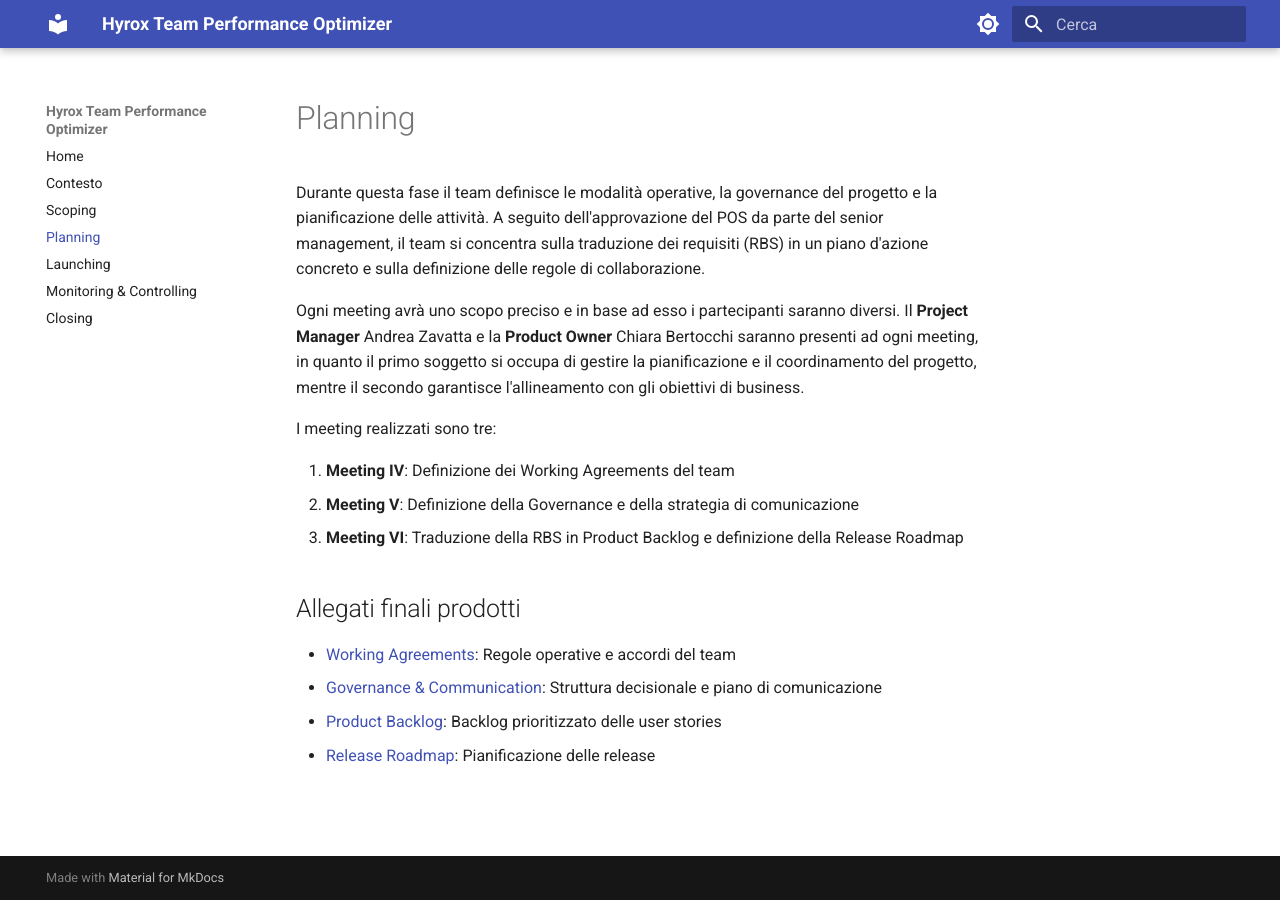
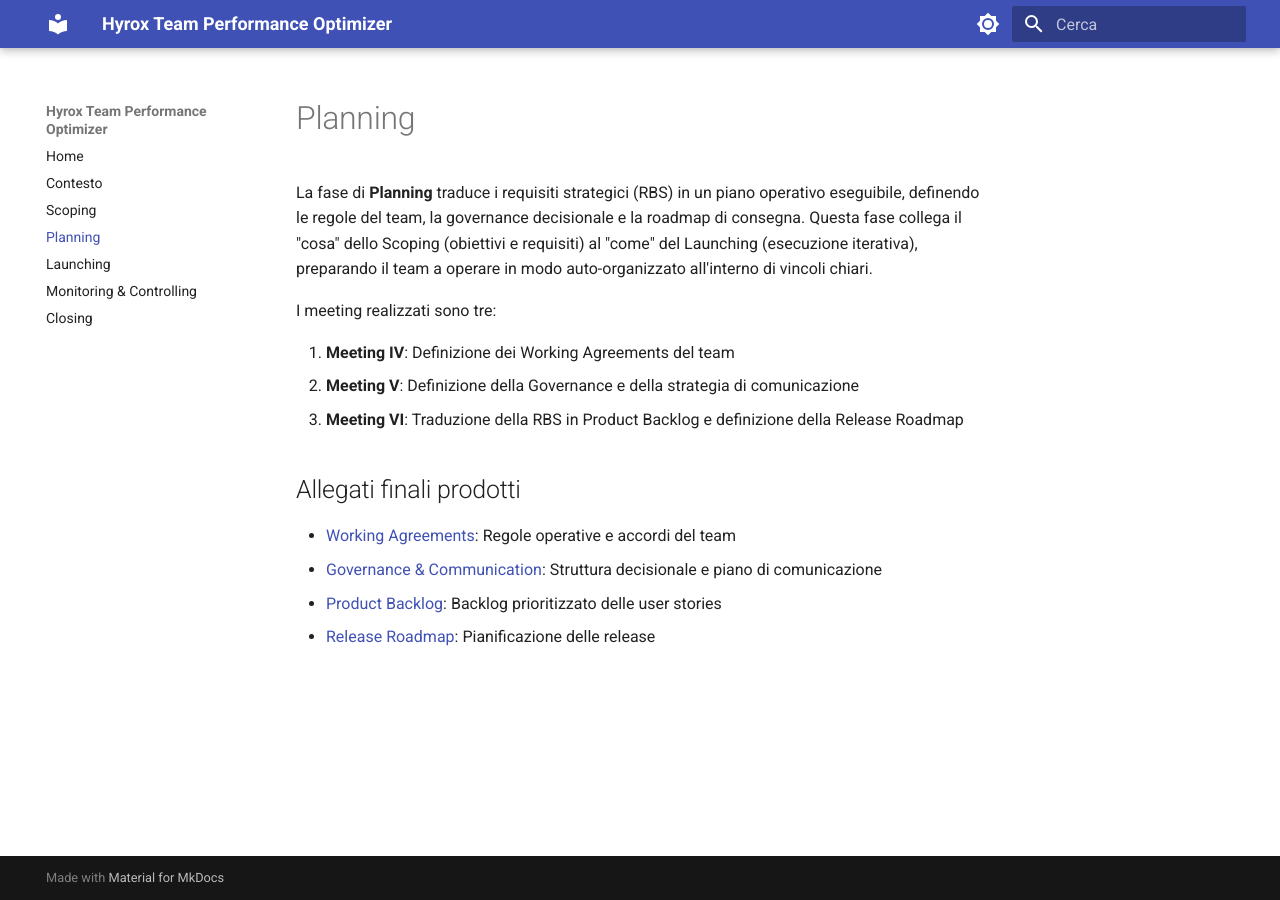
Before and after one commit to AndreaZavatta/Hyrox-Training-PM, an MkDocs documentation site: the page built from docs/2-Planning/planning.md, in a window 1280 px wide. Built offline with MkDocs 1.6.1 and Material for MkDocs 9.7.7, drawn with Linux system fonts in a browser that asks for light colours.

Commit message:
refactor

```diff
--- a/docs/2-Planning/planning.md
+++ b/docs/2-Planning/planning.md
@@ -1,8 +1,6 @@
 # Planning
 
-Durante questa fase il team definisce le modalità operative, la governance del progetto e la pianificazione delle attività. A seguito dell'approvazione del POS da parte del senior management, il team si concentra sulla traduzione dei requisiti (RBS) in un piano d'azione concreto e sulla definizione delle regole di collaborazione.
-
-Ogni meeting avrà uno scopo preciso e in base ad esso i partecipanti saranno diversi. Il **Project Manager** Andrea Zavatta e la **Product Owner** Chiara Bertocchi saranno presenti ad ogni meeting, in quanto il primo soggetto si occupa di gestire la pianificazione e il coordinamento del progetto, mentre il secondo garantisce l'allineamento con gli obiettivi di business.
+La fase di **Planning** traduce i requisiti strategici (RBS) in un piano operativo eseguibile, definendo le regole del team, la governance decisionale e la roadmap di consegna. Questa fase collega il "cosa" dello Scoping (obiettivi e requisiti) al "come" del Launching (esecuzione iterativa), preparando il team a operare in modo auto-organizzato all'interno di vincoli chiari.
 
 I meeting realizzati sono tre:
 
```
Also changed, not shown: docs/1-Scoping/scoping.md (+1 -3 lines).
